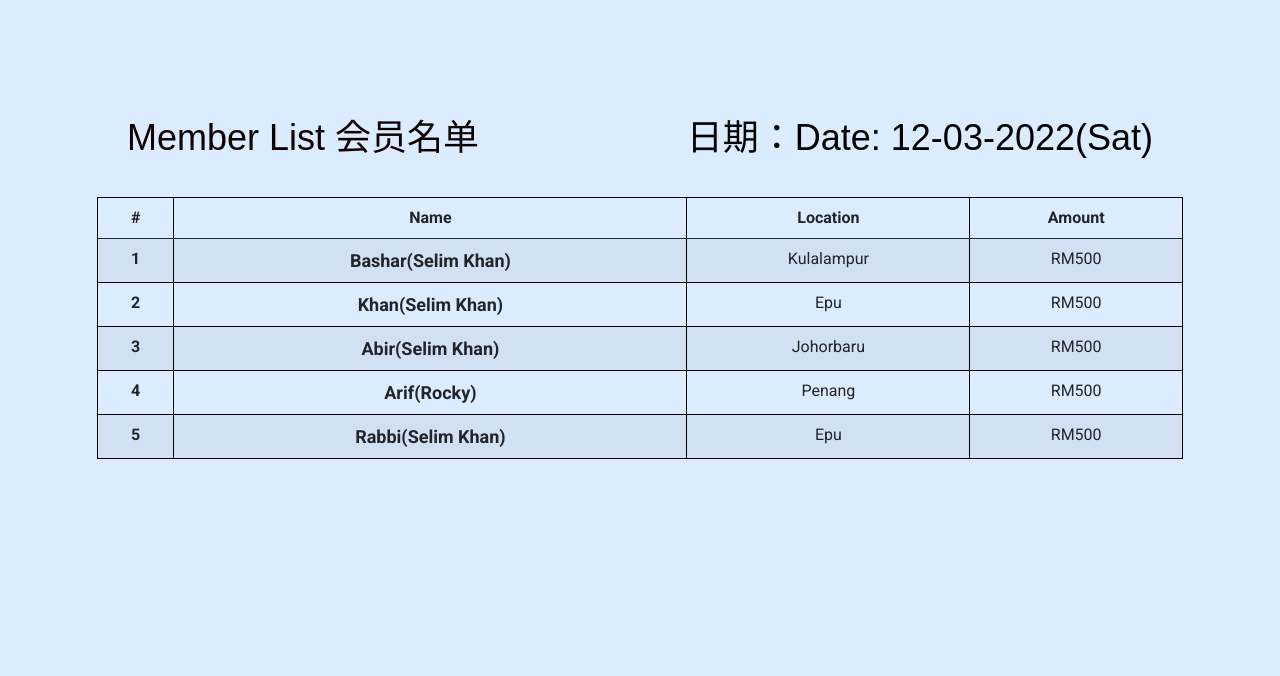
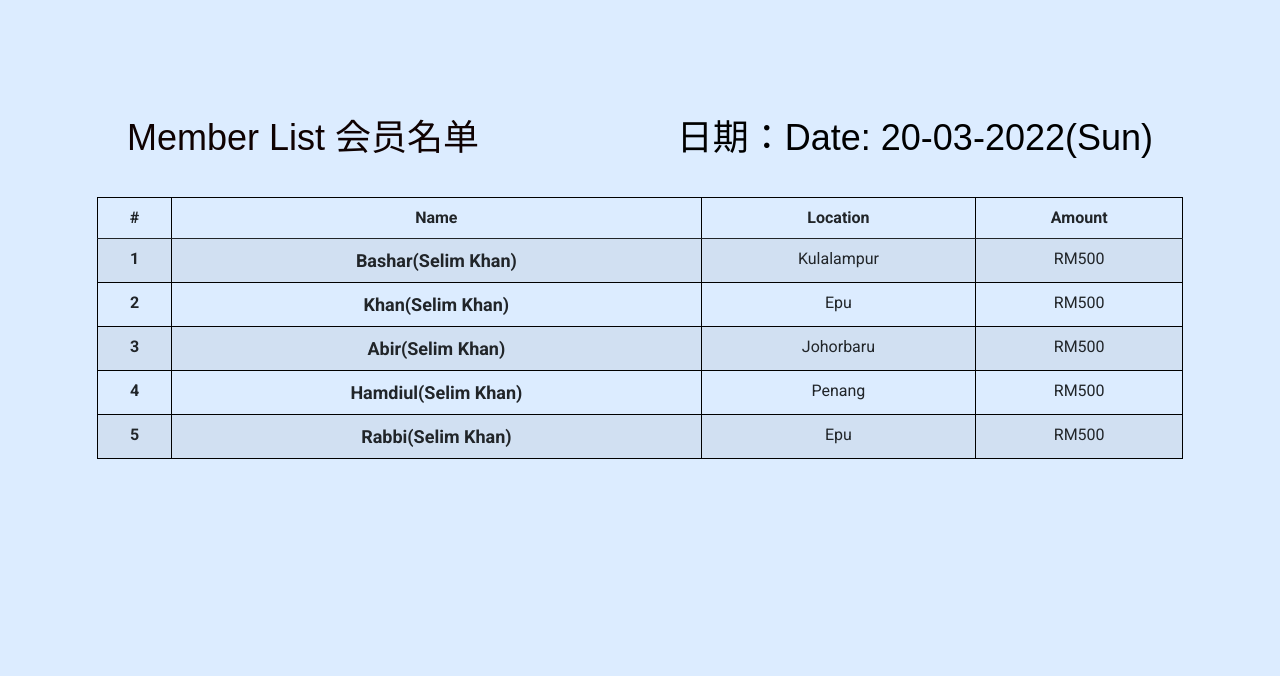
Before and after one commit to toto4dlottery/online.com.14, a plain HTML site: page member.html in a window 1280 px wide. Shown: the part 115-791 px from the top of the page. Drawn offline with Linux system fonts and the light colour scheme.

Commit message:
Update member.html

```diff
--- a/member.html
+++ b/member.html
@@ -51,7 +51,7 @@
                         <h2>Member List 会员名单</h2>
                     </div>
                     <div class="drow_date">
-                        <h2>日期：Date: 12-03-2022(Sat)</h2>
+                        <h2>日期：Date: 20-03-2022(Sun)</h2>
                     </div>
                 </div>
                 <table class="table table-striped">
@@ -84,7 +84,7 @@
                         </tr>
                         <tr>
                             <th scope="row">4</th>
-                            <td class="name">Arif(Rocky)</td>
+                            <td class="name">Hamdiul(Selim Khan)</td>
                             <td>Penang </td>
                             <td>RM500</td>
                         </tr>
```
